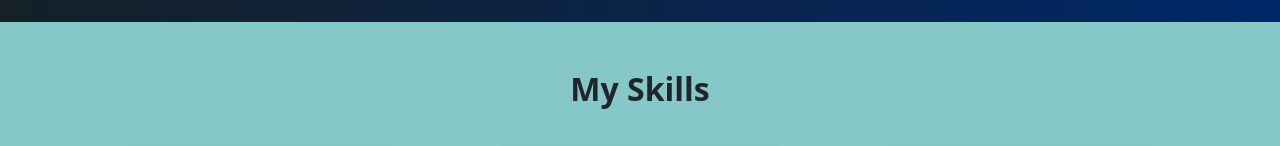
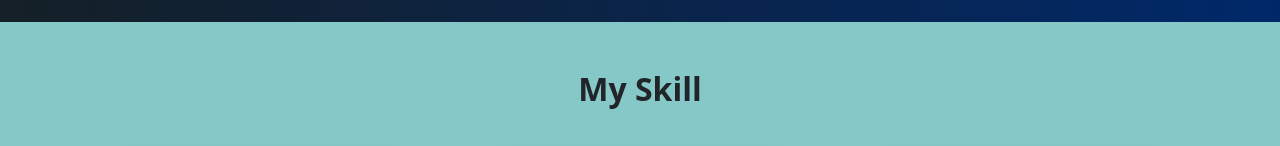
Before and after one commit to grodtlincoln/grodtreact, a React (Create React App) app: page / in a window 1280 px wide. Shown: the part 778-924 px from the top of the page. Built offline with nearby package versions, Linux system fonts and the light colour scheme.

Commit message:
portfolio

```diff
--- a/src/App.js
+++ b/src/App.js
@@ -71,7 +71,7 @@ i'm a passionate Front-End Developer creating interactive and visually stunning
 <section id='skills' className='pt-5'>
    <div className='container text-center'>
      <h2 className='pb-4 fw-bold'>
-       My Skills
+       My Skill
      </h2>
 
    <div className='row'>
```
